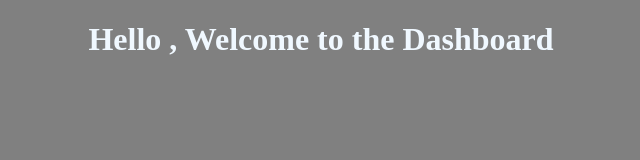
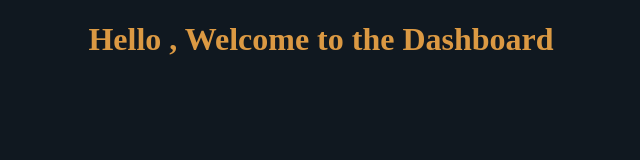
Before and after one commit to Mohd-Muneeb/Graphic-Password, a website: page views/dashboard.html in a window 1280 px wide. Shown: the whole page, without its empty margins (319-959 px from the left). Drawn offline with Linux system fonts and the light colour scheme.

Commit message:
another improvement

```diff
--- a/views/dashboard.html
+++ b/views/dashboard.html
@@ -8,8 +8,8 @@
 </head>
 <style>
     body{
-        background-color: gray;
-        color: aliceblue;
+        background-color: rgb(16,24,32);
+        color: rgb(219,153,67);
     }
 </style>
 <body>
```
